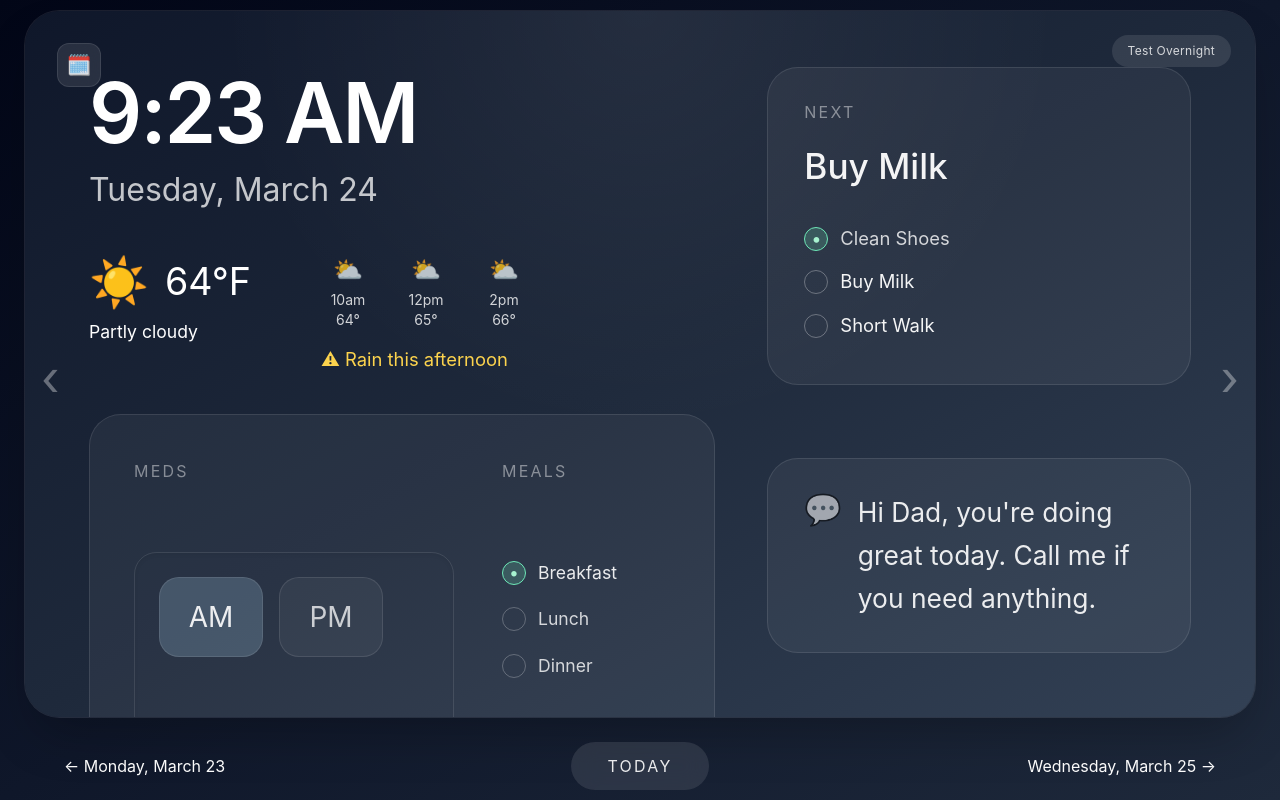
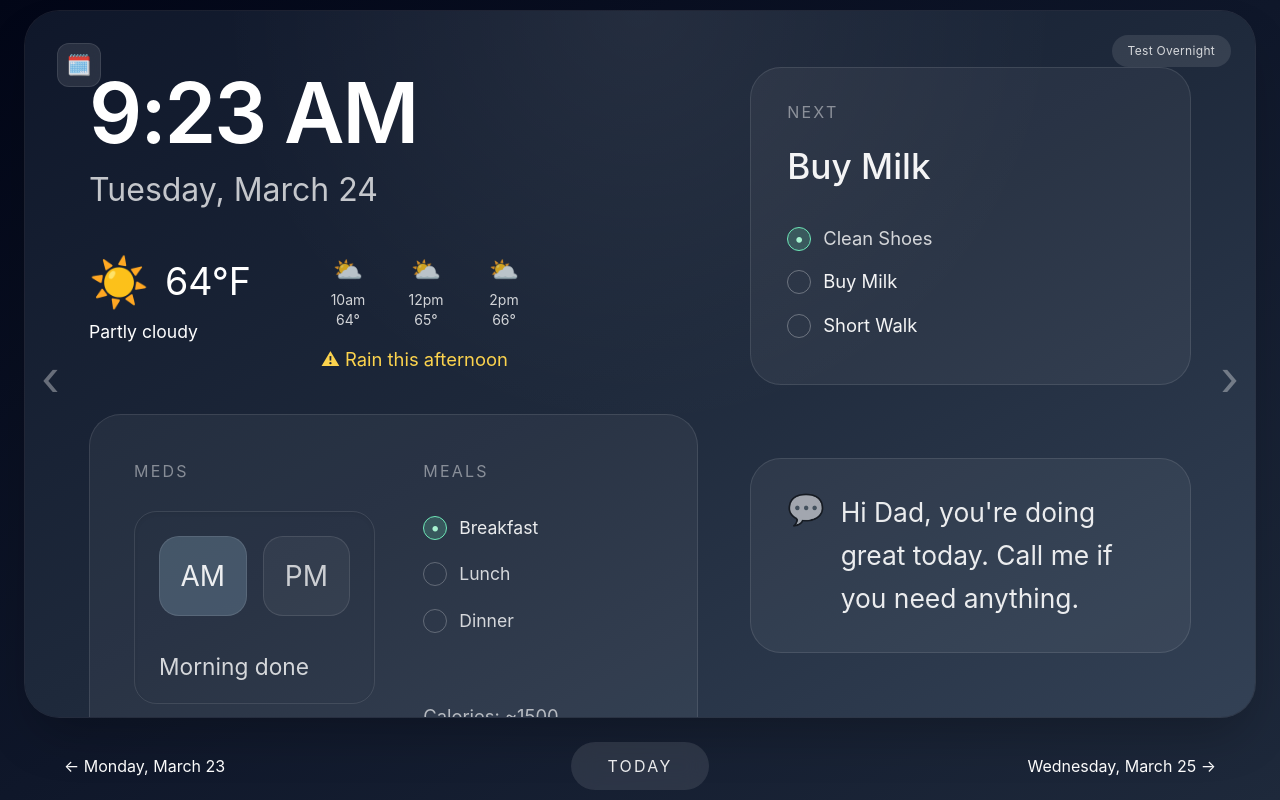
Before and after one commit to DevelopMR/vibing, a React (Vite) app: page / in a window 1280 px wide. Built offline with nearby package versions, Linux system fonts and the light colour scheme.

Commit message:
refactor to remove grid layout

```diff
--- a/src/app/DayView.tsx
+++ b/src/app/DayView.tsx
@@ -91,8 +91,8 @@ export default function DayView({ day }: { day: DayRecord }) {
           </div>
         </div>
       ) : (
-        <div className="grid h-full grid-cols-[minmax(0,1.22fr)_minmax(360px,0.82fr)] grid-rows-[auto_minmax(0,1fr)] gap-x-12 gap-y-8">
-          <div className="row-span-2 flex flex-col gap-10">
+        <div className="flex h-full gap-12">
+          <div className="flex min-w-0 flex-1 flex-col gap-10">
             <div className="pt-1">
               <div className="text-[5.2rem] leading-none font-semibold tracking-tight">
                 {day.timeLabel}
@@ -129,11 +129,12 @@ export default function DayView({ day }: { day: DayRecord }) {
             </div>
 
             <div className="mr-1 rounded-[2rem] border border-white/10 bg-white/5 px-11 py-11">
-              <div className="grid min-h-[354px] grid-cols-[minmax(320px,1fr)_minmax(230px,0.72fr)] gap-x-12 gap-y-7">
+              <div className="flex items-start justify-between gap-12">
+                <div className="flex min-w-0 flex-[1.05] flex-col">
                   <div className="text-[1rem] uppercase tracking-[0.14em] text-white/45">Meds</div>
-                <div className="text-[1rem] uppercase tracking-[0.14em] text-white/45">Meals</div>
 
-                <div className="flex min-h-[196px] max-w-[420px] flex-col justify-between rounded-[1.4rem] border border-white/10 bg-white/6 px-6 py-6 shadow-inner">
+                  <div className="mt-7 max-w-[420px] rounded-[1.4rem] border border-white/10 bg-white/6 px-6 py-6 shadow-inner">
+                    <div className="flex flex-col justify-between gap-7">
                       <div className="flex gap-4">
                         <div
                           className={`flex h-[80px] w-[104px] items-center justify-center rounded-[1.25rem] border border-white/10 text-[1.75rem] ${
@@ -164,8 +165,13 @@ export default function DayView({ day }: { day: DayRecord }) {
                             : 'Take now'}
                       </div>
                     </div>
+                  </div>
+                </div>
 
-                <div className="flex min-h-[220px] flex-col pt-2">
+                <div className="flex min-w-[230px] flex-[0.72] flex-col">
+                  <div className="text-[1rem] uppercase tracking-[0.14em] text-white/45">Meals</div>
+
+                  <div className="mt-7 flex min-h-[220px] flex-col pt-1">
                     <div className="space-y-5">
                       <MealRow done={day.meals.breakfast} label="Breakfast" />
                       <MealRow done={day.meals.lunch} label="Lunch" />
@@ -179,8 +185,10 @@ export default function DayView({ day }: { day: DayRecord }) {
                 </div>
               </div>
             </div>
+          </div>
 
-          <div className="self-start rounded-[1.95rem] border border-white/10 bg-white/5 px-9 py-8">
+          <div className="flex w-[40%] min-w-[360px] flex-col justify-between gap-8">
+            <div className="rounded-[1.95rem] border border-white/10 bg-white/5 px-9 py-8">
               <div className="min-h-[252px]">
                 <div className="text-[1rem] uppercase tracking-[0.14em] text-white/45">
                   {day.nextLabel}
@@ -195,8 +203,7 @@ export default function DayView({ day }: { day: DayRecord }) {
               </div>
             </div>
 
-          <div className="self-end">
-            <div className="w-full rounded-[1.95rem] border border-white/10 bg-white/5 px-9 py-8">
+            <div className="rounded-[1.95rem] border border-white/10 bg-white/5 px-9 py-8">
               <div className="flex items-start gap-4">
                 <span className="text-3xl text-white/55">💬</span>
                 <div className="text-[1.65rem] leading-relaxed text-white/90">
```
Also changed, not shown: 6 other files (tests, documents, lock files or other folders). Lines whose indentation alone changed are shown as unchanged.
